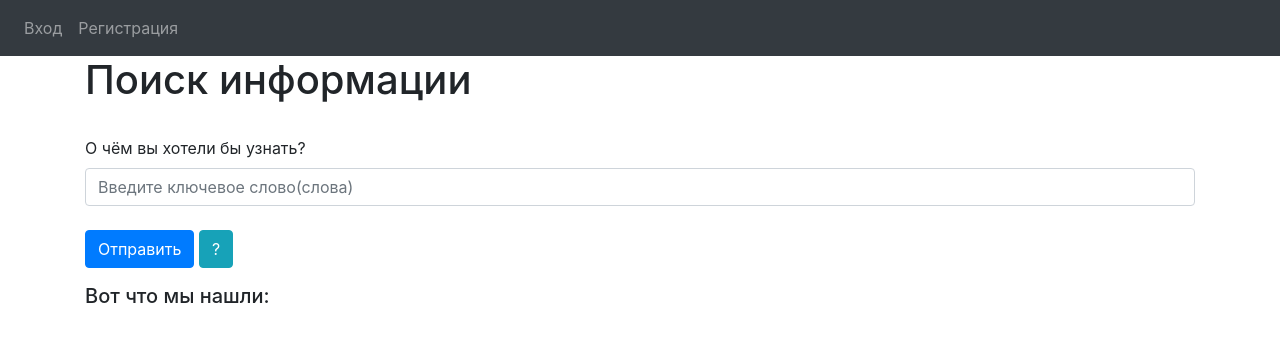
After one commit to llsuperll/flask_website, a Flask app: page /find_info in a window 1280 px wide. The commit adds this page. Shown: the top 342 px of the page. Run offline with Flask 3, Linux system fonts and the light colour scheme; some libraries are stand-ins or nearby versions.

Commit message:
+ info search page using wiki api

```diff
--- a/requirements.txt
+++ b/requirements.txt
@@ -5,3 +5,4 @@ flask_login
 flask_wtf
 wtforms
 requests
+wikipedia
--- a/templates/base.html
+++ b/templates/base.html
@@ -33,6 +33,7 @@
           <a class="nav-item nav-link" id="home" href="/">Home</a>
           <a class="nav-item nav-link" id="news" href="/news">Новости</a>
           <a class="nav-item nav-link" id="maps" href="/maps">Карты</a>
+          <a class="nav-item nav-link" id="info" href="/find_info">Поиск информации</a>
           {% else %}
           <a class="nav-item nav-link" id="login" href="/login">Вход</a>
           <a class="nav-item nav-link" id="register" href="/register">Регистрация</a>
--- /dev/null
+++ b/templates/info.html
@@ -0,0 +1,46 @@
+{% extends "base.html" %}{% block title %}Info search{% endblock %}
+
+{% block content %}
+<h1>Поиск информации</h1>
+<br />
+<form method="POST">
+	<div class="form-group">
+        <label for="info">О чём вы хотели бы узнать?</label>
+        <input type="text"
+               id="info"
+               class="form-control"
+               name="info"
+               placeholder="Введите ключевое слово(слова)"/>
+        <br />
+	    <button type="submit" class="btn btn-primary">Отправить</button>
+        <button type="button" class="btn btn-info" data-toggle="modal" data-target="#exampleModal">?</button>
+    </div>
+</form>
+
+<!-- Всплывающее окно с информацией -->
+<form method="POST">
+	<div class="modal fade" id="exampleModal" tabindex="-1" role="dialog" aria-labelledby="exampleModalLabel" aria-hidden="true">
+	  <div class="modal-dialog" role="document">
+	    <div class="modal-content">
+	      <div class="modal-header">
+	        <h5 class="modal-title" id="exampleModalLabel">Информация</h5>
+	        <button type="button" class="close" data-dismiss="modal" aria-label="Close">
+	          <span aria-hidden="true">&times;</span>
+	        </button>
+	      </div>
+	      <div class="modal-body">
+	        <h6>Поиск осуществляется по сайту wikipedia</h6>
+	      </div>
+	      <div class="modal-footer">
+	        <button type="button" class="btn btn-secondary" data-dismiss="modal">Ок</button>
+	      </div>
+	    </div>
+	  </div>
+	</div>
+</form>
+
+<div class="form-group">
+	<h5>Вот что мы нашли:</h5>
+	<p>{{ data_found }}</p>
+</div>
+{% endblock %}
--- a/view.py
+++ b/view.py
@@ -7,6 +7,7 @@ from forms.news import NewsForm
 from data.news import News
 import json
 import os
+import wikipedia
 from geocode import get_ll_spn, get_map
 
 view = Blueprint("view", __name__)
@@ -177,3 +178,14 @@ def personal_cabinet():
         return redirect(url_for("auth.login"))
 
     return render_template("cabinet.html", user=current_user, news_amount=news_amount)
+
+
+@view.route("/find_info", methods=["GET", "POST"])
+def find_info():
+    data_found = ""
+    if request.method == "POST":
+        data = request.form.get("info")
+        wikipedia.set_lang("ru")
+        page = wikipedia.page(data)
+        data_found = page.summary
+    return render_template("info.html", user=current_user, data_found=data_found)
```
